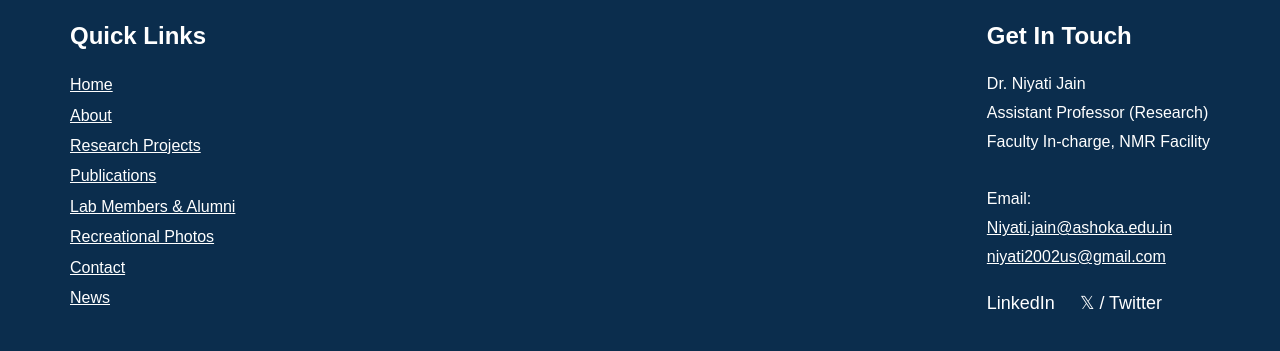
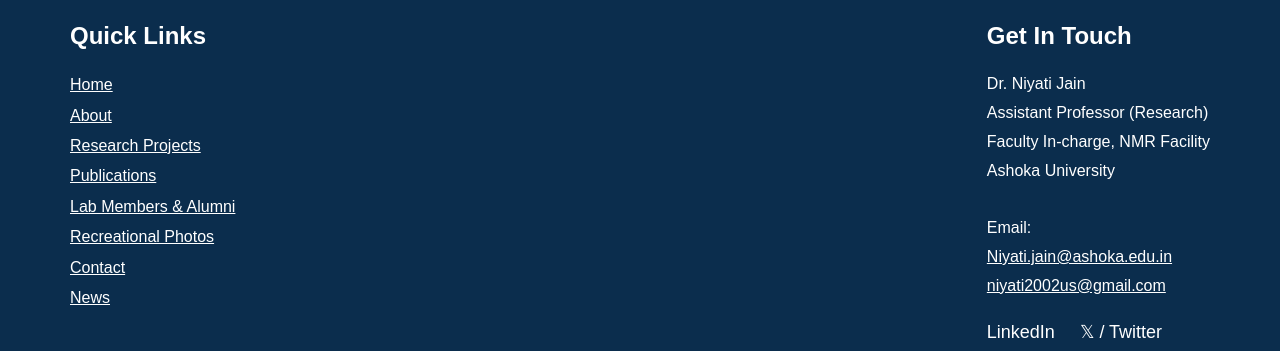
Before and after one commit to niyati-08/niyati-08.github.io, a plain HTML site: page index.html in a window 1280 px wide. Shown: the part 2014-2365 px from the top of the page. Drawn offline with Linux system fonts and the light colour scheme.

Commit message:
Update index.html

```diff
--- a/index.html
+++ b/index.html
@@ -293,8 +293,8 @@
 
 Assistant Professor (Research)<br>
 
-Faculty In-charge, NMR Facility<br><br>
-
+Faculty In-charge, NMR Facility<br>
+Ashoka University<br><br>
 Email:<br>
 
 <a href="mailto:Niyati.jain@ashoka.edu.in" style="color:white;">
```
